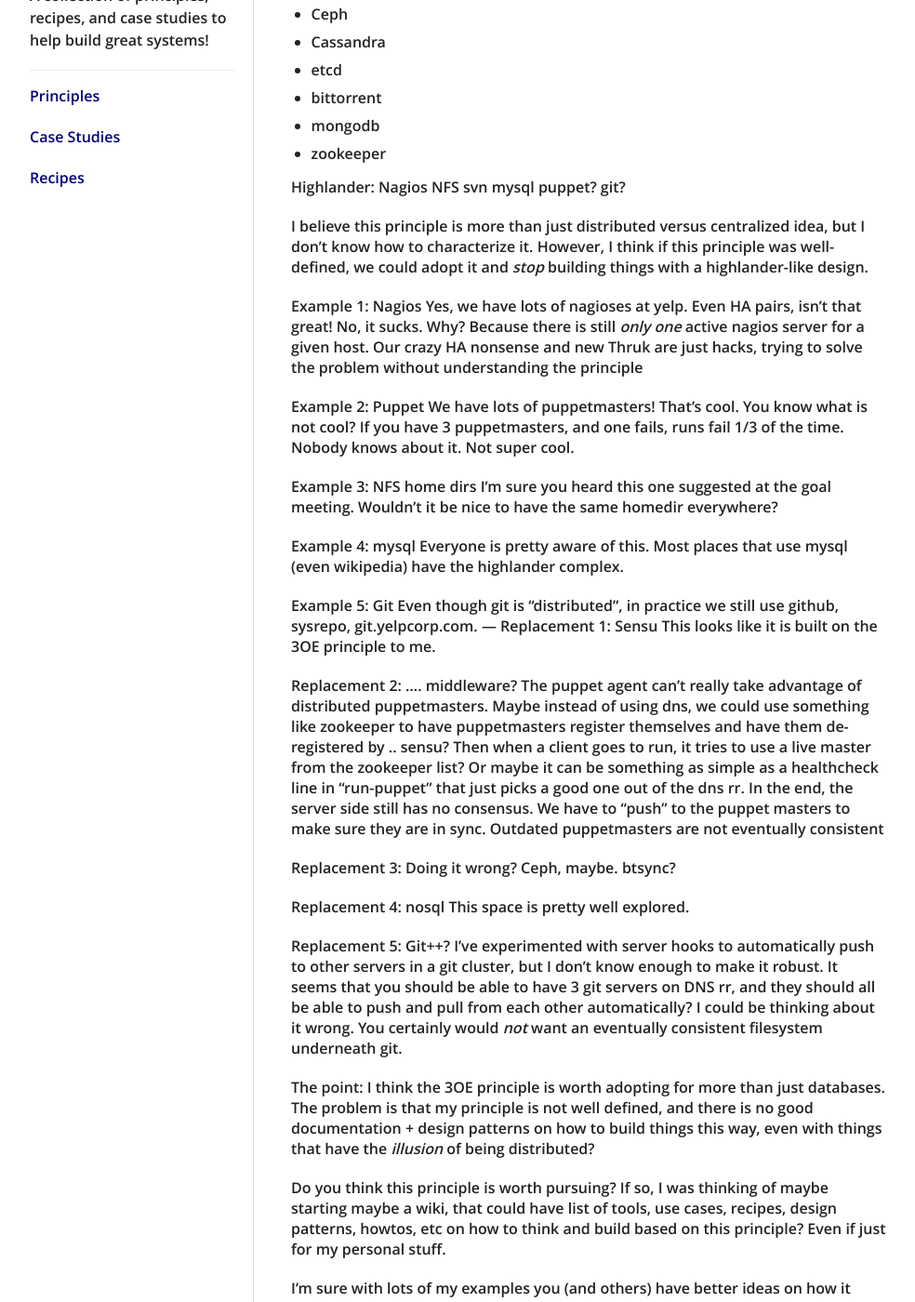
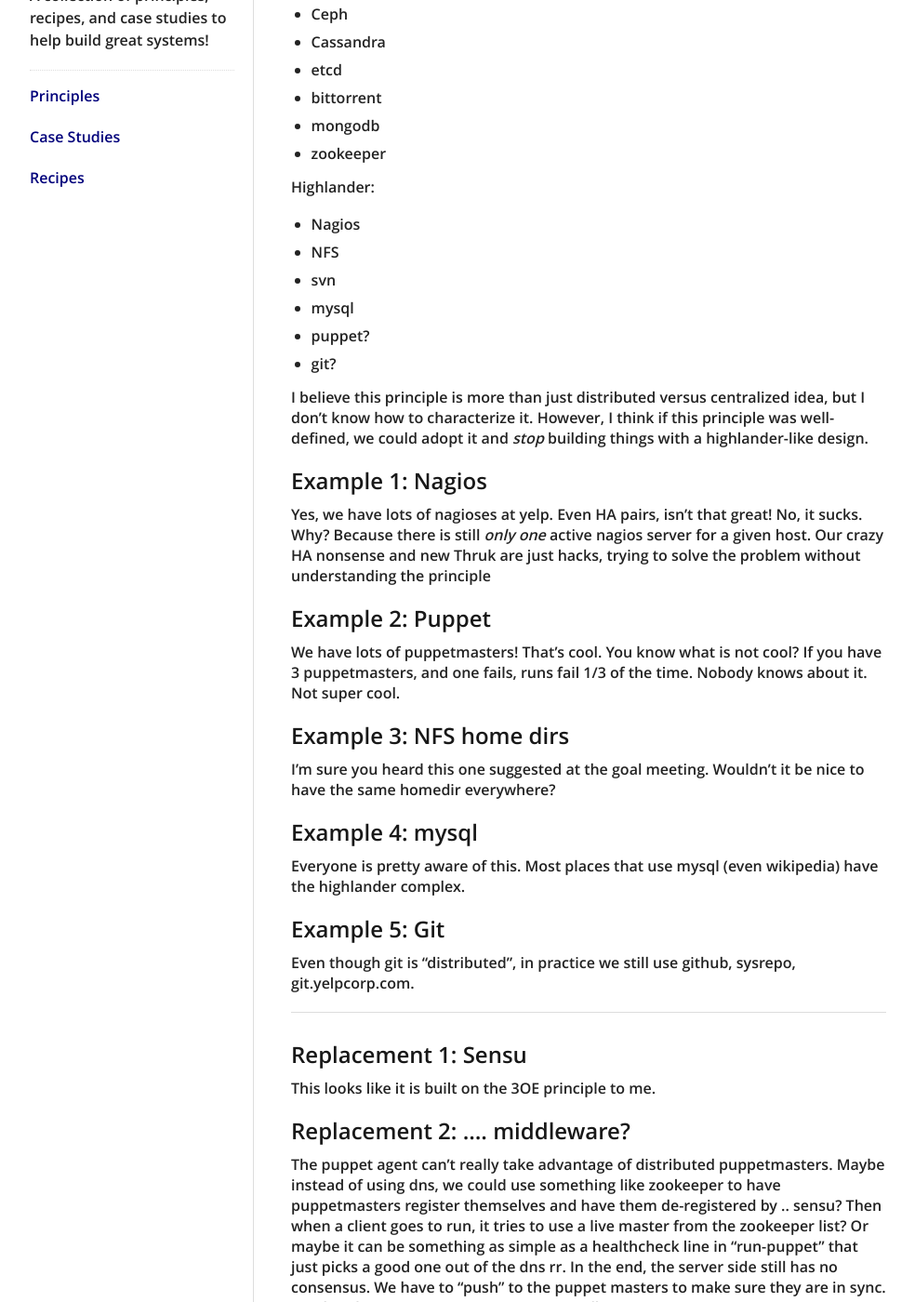
Before and after one commit to solarkennedy/ops-principles, a Jekyll site: the page built from _posts/1000-01-02-three_of_everything.markdown, in a window 1280 px wide and 1400 px high, scrolled down 312 px. Shown: the whole window at 93% size, without its empty margins (138-1122 px from the left). Built offline with Jekyll 4.4.1, drawn with Linux system fonts in a browser that asks for light colours; some of the changed text lies outside the part shown.

Commit message:
Formatting / tidying up

```diff
--- a/_posts/1000-01-01-repeatability_needs_proof.markdown
+++ b/_posts/1000-01-01-repeatability_needs_proof.markdown
@@ -11,3 +11,6 @@
 that will last. This helps us personally 6 months later when we come
 back to something we haven't touched, it helps our colleages pick up
 things that we've done without needing to pester us, and it helps
+other people on the team come up to speed with what we've done.
+
+However, writing down what you did it once
--- a/_posts/1000-01-02-three_of_everything.markdown
+++ b/_posts/1000-01-02-three_of_everything.markdown
@@ -23,46 +23,52 @@
 * zookeeper
 
 Highlander:
-Nagios
-NFS
-svn
-mysql
-puppet?
-git?
+* Nagios
+* NFS
+* svn
+* mysql
+* puppet?
+* git?
 
 I believe this principle is more than just distributed versus
 centralized idea, but I don't know how to characterize it. However, I
 think if this principle was well-defined, we could adopt it and *stop*
 building things with a highlander-like design.
 
-Example 1: Nagios
+## Example 1: Nagios
+
 Yes, we have lots of nagioses at yelp. Even HA pairs, isn't that
 great! No, it sucks.
 Why? Because there is still *only one* active nagios server for a
 given host. Our crazy HA nonsense and new Thruk are just hacks, trying
 to solve the problem without understanding the principle
 
-Example 2: Puppet
+## Example 2: Puppet
+
 We have lots of puppetmasters! That's cool. You know what is not cool?
 If you have 3 puppetmasters, and one fails, runs fail 1/3 of the time.
 Nobody knows about it. Not super cool.
 
-Example 3: NFS home dirs
+## Example 3: NFS home dirs
+
 I'm sure you heard this one suggested at the goal meeting. Wouldn't it
 be nice to have the same homedir everywhere?
 
-Example 4: mysql
+## Example 4: mysql
+
 Everyone is pretty aware of this. Most places that use mysql (even
 wikipedia) have the highlander complex.
 
-Example 5: Git
+## Example 5: Git
 Even though git is "distributed", in practice we still use github,
 sysrepo, git.yelpcorp.com.
+
 ---
-Replacement 1: Sensu
+
+## Replacement 1: Sensu
 This looks like it is built on the 3OE principle to me.
 
-Replacement 2: .... middleware?
+## Replacement 2: .... middleware?
 The puppet agent can't really take advantage of distributed puppetmasters.
 Maybe instead of using dns, we could use something like zookeeper to
 have puppetmasters register themselves and have them de-registered by
@@ -74,13 +80,16 @@
 to the puppet masters to make sure they are in sync. Outdated
 puppetmasters are not eventually consistent
 
-Replacement 3: Doing it wrong?
+## Replacement 3: Doing it wrong?
+
 Ceph, maybe. btsync?
 
-Replacement 4: nosql
+## Replacement 4: nosql
+
 This space is pretty well explored.
 
-Replacement 5: Git++?
+## Replacement 5: Git++?
+
 I've experimented with server hooks to automatically push to other
 servers in a git cluster, but I don't know enough to make it robust.
 It seems that you should be able to have 3 git servers on DNS rr, and
@@ -88,7 +97,8 @@
 automatically? I could be thinking about it wrong. You certainly would
 *not* want an eventually consistent filesystem underneath git.
 
-The point:
+# The point:
+
 I think the 3OE principle is worth adopting for more than just
 databases. The problem is that my principle is not well defined, and
 there is no good documentation + design patterns on how to build
```
Also changed, not shown: _posts/1000-01-05-have_a_single_point_of_truth.markdown (line endings or trailing spaces), _posts/1000-01-06-you-are-not-gunna-need-it.markdown (line endings or trailing spaces).
